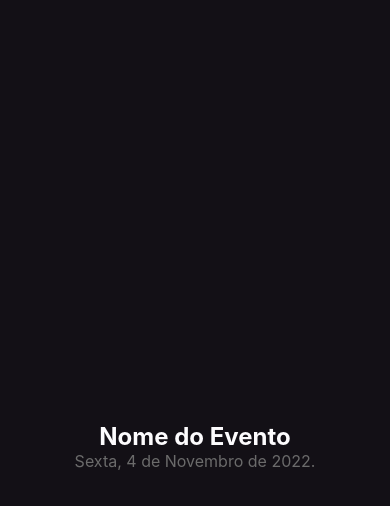
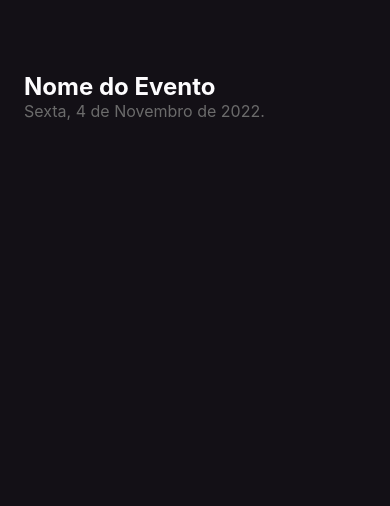
Before and after one commit to maiquitome/rocketseat-project-imhere, a React Native app: screen / in a window 390 px wide. Shown: the top 506 px of the page. Built offline with nearby package versions, Linux system fonts and the light colour scheme.

Commit message:
feat: :lipstick: add padding to Home

```diff
--- a/src/screens/Home/styles.ts
+++ b/src/screens/Home/styles.ts
@@ -4,8 +4,9 @@ export const styles = StyleSheet.create({
   container: {
     flex: 1,
     backgroundColor: "#131016",
-    alignItems: "center",
-    justifyContent: "center",
+    padding: 24,
+    // alignItems: "center",
+    // justifyContent: "center",
   },
   eventName: {
     color: "#fdfcfe",
```
